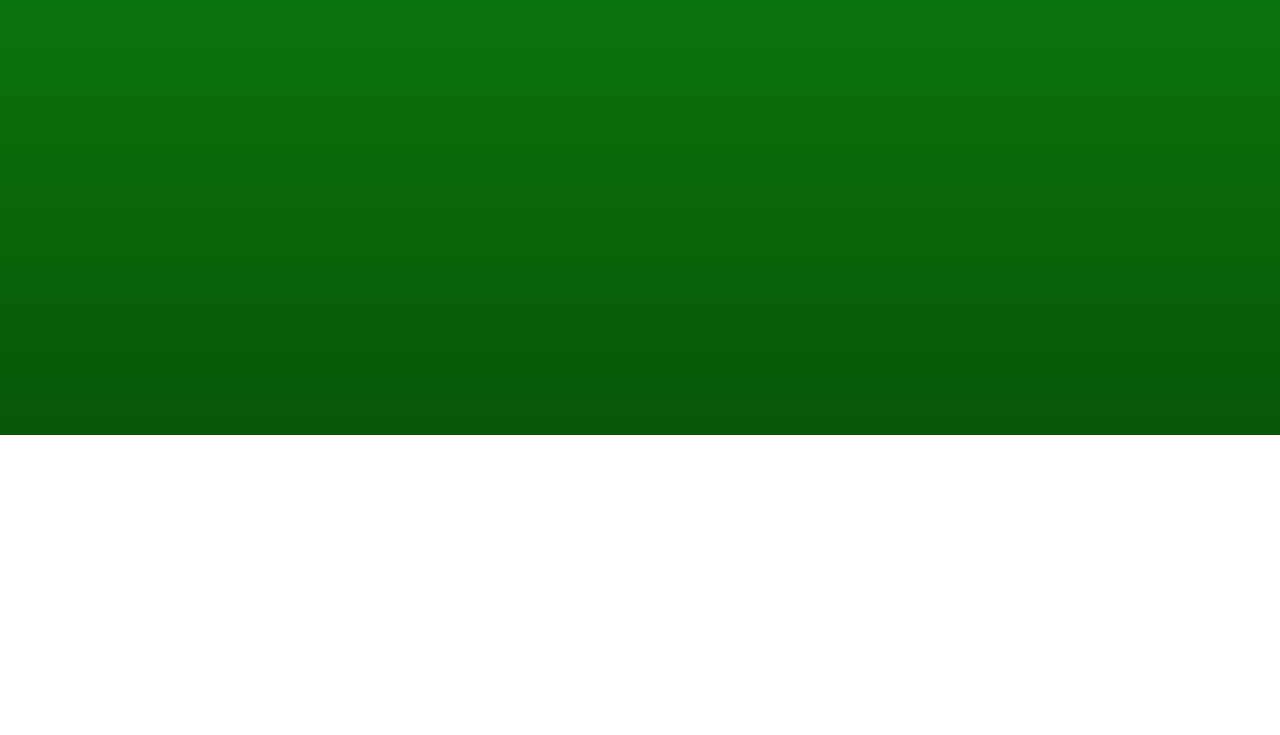
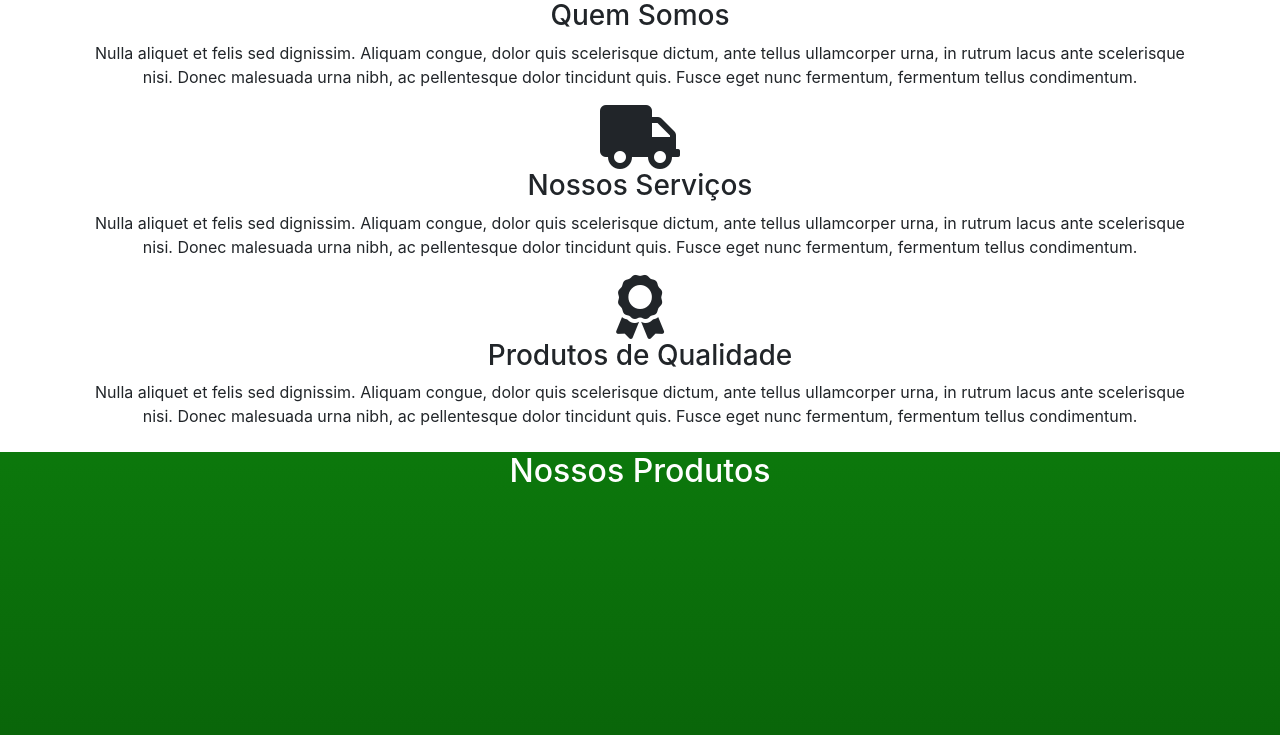
Before and after one commit to PedrofSilva/zanotto, a plain HTML site: page index.html in a window 1280 px wide. Shown: the part 1063-1798 px from the top of the page. Before the commit the page ends 1498 px from the top, so only its background shows below. Drawn offline with nearby package versions, Linux system fonts and the light colour scheme; a web font is replaced by a local one.

Commit message:
Section Empresa

```diff
--- a/index.html
+++ b/index.html
@@ -9,6 +9,9 @@
     <link rel="stylesheet" href="bootstrap/css/bootstrap.css" >
     <link rel="icon" href="imagens/favicon_zanotto.png">
     <link rel="stylesheet" href="https://use.fontawesome.com/releases/v5.7.2/css/all.css">
+
+
+
 
 
     <title>Zanotto</title>
@@ -82,6 +85,34 @@
               </p>
             </div>
 
+            <div class="col-12">
+              <i class="far fa-question-circle fa-4x text-center col-12"></i>
+              <div class="font-weight-bold text-center "><h3>Quem Somos</h3></div>
+                <p class="text-center">Nulla aliquet et felis sed dignissim.
+                  Aliquam congue, dolor quis scelerisque dictum, ante tellus ullamcorper urna,
+                  in rutrum lacus ante scelerisque nisi. Donec malesuada urna nibh,
+                  ac pellentesque dolor tincidunt quis.
+                  Fusce eget nunc fermentum, fermentum tellus condimentum.</p>
+            </div>
+            <div class="col-12">
+                <i class="fas fa-truck fa-4x text-center col-12"></i>
+                <div class="font-weight-bold text-center "><h3>Nossos Serviços</h3></div>
+                  <p class="text-center">Nulla aliquet et felis sed dignissim.
+                    Aliquam congue, dolor quis scelerisque dictum, ante tellus ullamcorper urna,
+                    in rutrum lacus ante scelerisque nisi. Donec malesuada urna nibh,
+                    ac pellentesque dolor tincidunt quis.
+                    Fusce eget nunc fermentum, fermentum tellus condimentum.</p>
+            </div>
+            <div class="col-12">
+                <i class="fa fa-award fa-4x text-center col-12"></i>
+                <div class="font-weight-bold text-center "><h3>Produtos de Qualidade</h3></div>
+                  <p class="text-center">Nulla aliquet et felis sed dignissim.
+                    Aliquam congue, dolor quis scelerisque dictum, ante tellus ullamcorper urna,
+                    in rutrum lacus ante scelerisque nisi. Donec malesuada urna nibh,
+                    ac pellentesque dolor tincidunt quis.
+                    Fusce eget nunc fermentum, fermentum tellus condimentum.</p>
+            </div>
+
           </div>
         </div>
         <!-- teste imagem acompanhando a section abaixo
@@ -92,24 +123,26 @@
       </section>
 
       <section id="produtos">
-            <div class="container">
+            <div class="container mt-2">
                 <div class="row">
 
                   <div class="col-12">
-                    <h1>NOSSOS PRODUTOS</h1>
+                    <h2 class="text-center text-white">Nossos Produtos</h2>
                   </div>
+
+                  <!--cards-->
+
+
+                  <!--Fim do card-->
 
                 </div>
             </div>
       </section>
 
-
-
-
-
     <!-- Optional JavaScript -->
     <script src="https://code.jquery.com/jquery-3.3.1.min.js"></script>
     <script src="bootstrap/js/bootstrap.min.js"></script>
+    <script src="scripts.js"></script>
     <script src="https://cdnjs.cloudflare.com/ajax/libs/popper.js/1.14.7/umd/popper.min.js"></script>
     <script type="text/javascript">
 
--- a/style.css
+++ b/style.css
@@ -1,14 +1,16 @@
+@import url("static/fonts/Montserrat/fonts/webfonts/Montserrat.css");
 .marcador{
 	border: solid 2px red;
 }
 .marcador2{
 	border: solid 1px green;
 }
-
 /************************ Tags ***********************/
 html, body{
 	height: 100%;
-	font-family: "Helvetica Neue",Helvetica,Arial,sans-serif;
+	font-family:  "Helvetica Neue", Helvetica, Arial, sans-serif;
+	/*font-family: "Helvetica Neue",Helvetica,Arial,sans-serif;*/
+
 }
 
 /************************ Id ***********************/
```
Also changed, not shown: 1 other file.
